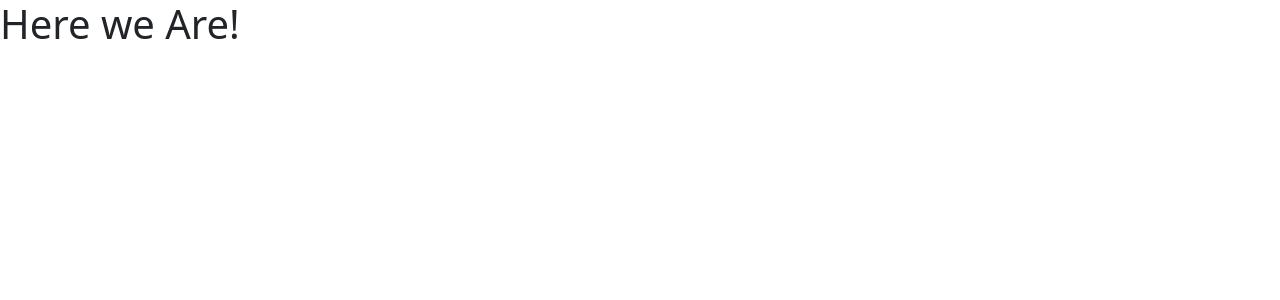
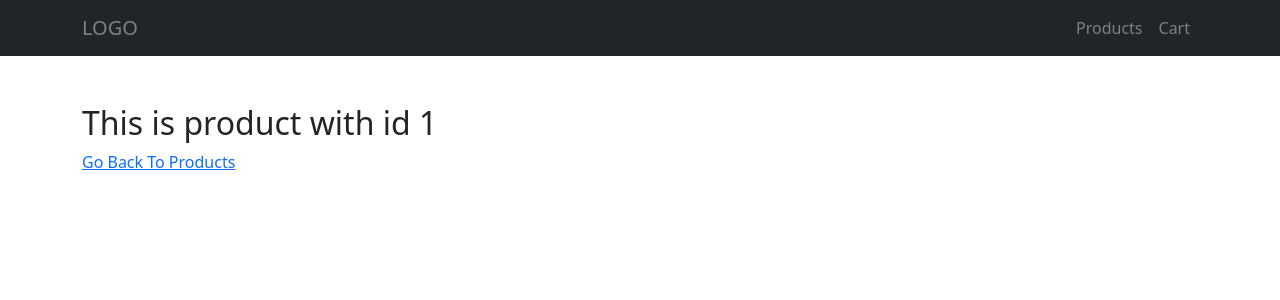
Before and after one commit to DumitracheFlorentin/working-w-react-router-v6, a React (Create React App) app: page /products/1 in a window 1280 px wide. Shown: the top 300 px of the page. Built offline with nearby package versions, Linux system fonts and the light colour scheme.

Commit message:
Styled the product screens

```diff
--- a/src/screens/Products/AddItems.js
+++ b/src/screens/Products/AddItems.js
@@ -1,7 +1,22 @@
+import { Container, Row, Col } from "react-bootstrap"
+import { Link, useParams } from "react-router-dom"
+
+// Import Components
+import Navigation from "../../components/Navigation"
+
 const AddItems = () => {
   return (
     <div>
-      <h1>Item Added...</h1>
+      <Navigation />
+
+      <Container>
+        <Row>
+          <Col className="d-flex flex-column justify-content-center mt-5">
+            <h2>A new item was added! </h2>
+            <Link to="/products">Go Back To Products</Link>
+          </Col>
+        </Row>
+      </Container>
     </div>
   )
 }
--- a/src/screens/Products/SpecificProduct.js
+++ b/src/screens/Products/SpecificProduct.js
@@ -1,7 +1,24 @@
+import { Container, Row, Col } from "react-bootstrap"
+import { Link, useParams } from "react-router-dom"
+
+// Import Components
+import Navigation from "../../components/Navigation"
+
 const SpecificProduct = () => {
+  const { id } = useParams()
+
   return (
     <div>
-      <h1>Here we Are!</h1>
+      <Navigation />
+
+      <Container>
+        <Row>
+          <Col className="d-flex flex-column justify-content-center mt-5">
+            <h2>This is product with id {id} </h2>
+            <Link to="/products">Go Back To Products</Link>
+          </Col>
+        </Row>
+      </Container>
     </div>
   )
 }
```
